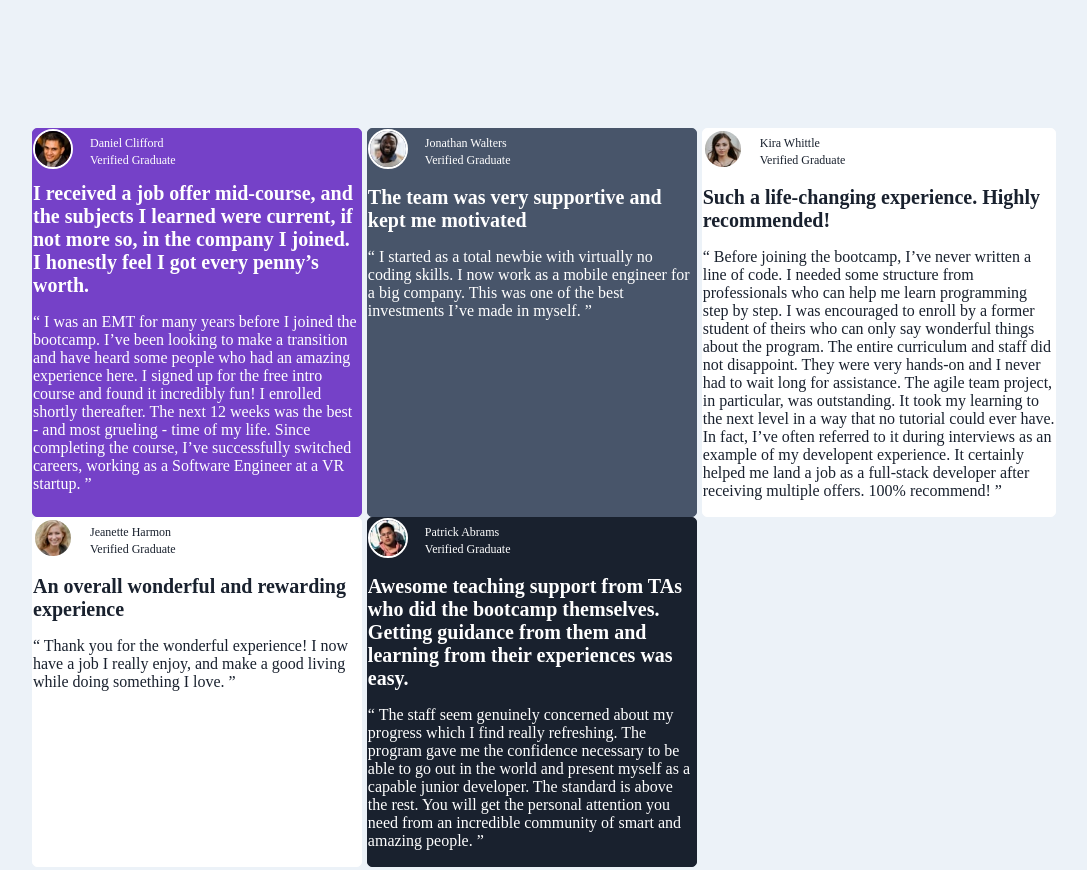
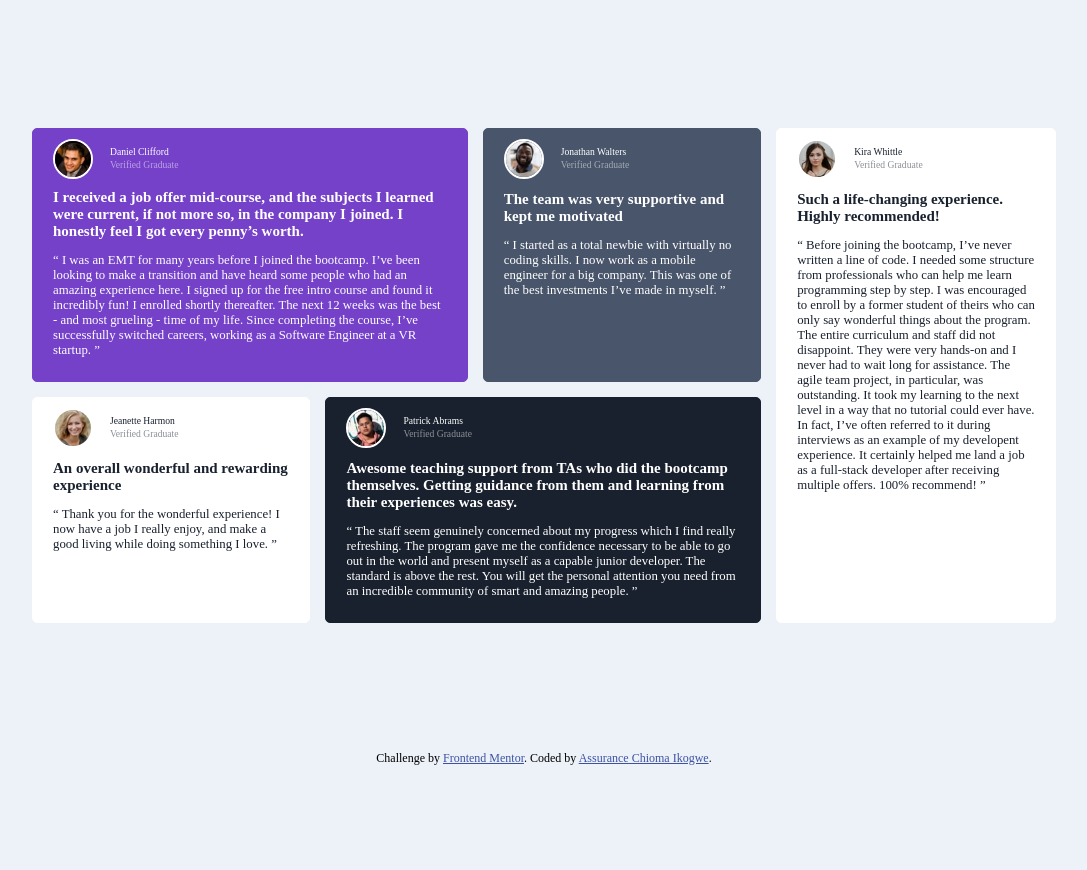
Before and after one commit to Aik-202/aik-testimonial-grid-section, a plain HTML site: page index.html in a window 1280 px wide. Shown: the top 870 px of the page, without its empty margins (96-1183 px from the left). After the commit the page ends 800 px from the top, so only its background shows below. Drawn offline with Linux system fonts and the light colour scheme.

Commit message:
I have finished working on the layout of the page, added the fonts too

```diff
--- a/styles/aikstyles.css
+++ b/styles/aikstyles.css
@@ -1,23 +1,37 @@
+@import url('https://fonts.googleapis.com/css2?family=Outfit:wght@500&display=swap');
+
 * {
     box-sizing: border-box;
     transition: 1s;
 }
 
-h1, h2, p {
+h1,
+h2,
+p {
     color: hsl(0, 0%, 100%);
+    width: fit-content;
+}
+
+p {
+    font-size: 0.8em;
 }
 
 figcaption>p {
-    font-size: 12px;
+    font-size: 0.6em;
     margin: 2px;
     margin-bottom: 0;
 }
 
-h1, h2 {
-    font-size: 20px;
+figcaption>p:last-child {
+    opacity: 50%;
 }
 
-body{
+h1,
+h2 {
+    font-size: 15px;
+}
+
+body {
     margin: 0;
     background-color: hsl(210, 46%, 95%);
 }
@@ -26,11 +40,13 @@ body{
     display: grid;
     justify-content: center;
     align-content: center;
-    grid-template-columns: auto auto auto;
-    grid-template-areas: 'violentContainer violentContainer violentContainer violentContainer darkGrayContainer' 'violentContainer violentContainer violentContainer firstWhiteContainer firstWhiteContainer';
-    grid-column-gap: 5px;
+    max-width: 100%;
+    grid-gap: 15px;
     margin: 10%;
-    max-width: 100%;
+}
+
+.container>div {
+    padding: 10px 20px;
 }
 
 figure {
@@ -56,21 +72,21 @@ figcaption {
     border: 1px solid hsl(263, 55%, 52%);
     border-radius: 5px;
     background-color: hsl(263, 55%, 52%);
-    grid-area: 'violentContainer';
+    grid-area: 1/1/5/3;
 }
 
 .cont2 {
     border: 1px solid hsl(217, 19%, 35%);
     border-radius: 5px;
     background-color: hsl(217, 19%, 35%);
-    grid-area: 'darkGrayContainer';
+    grid-area: 1/4/5/3;
 }
 
 .cont3 {
     border: 1px solid hsl(0, 0%, 100%);
     border-radius: 5px;
     background-color: hsl(0, 0%, 100%);
-    grid-area: 'firstWhiteContainer';
+    grid-area: 1/4/9/5;
 }
 
 .cont3>h2 {
@@ -86,11 +102,11 @@ figcaption {
     color: hsl(219, 29%, 14%);
 }
 
-.cont4{
+.cont4 {
     border: 1px solid hsl(0, 0%, 100%);
     border-radius: 5px;
     background-color: hsl(0, 0%, 100%);
-    grid-area: 'lastContainer';
+    grid-area: 5/1/9/2;
 }
 
 .cont4>h2 {
@@ -106,16 +122,17 @@ figcaption {
     color: hsl(219, 29%, 14%);
 }
 
-.cont5{
+.cont5 {
     border: 1px solid hsl(219, 29%, 14%);
     border-radius: 5px;
     background-color: hsl(219, 29%, 14%);
-    grid-area: 'darkBlackContainer';
+    grid-area: 5/2/9/4;
 }
 
 .attribution {
-    font-size: 11px;
+    font-size: 12px;
     text-align: center;
+    margin-bottom: 0;
 }
 
 .attribution a {
```
